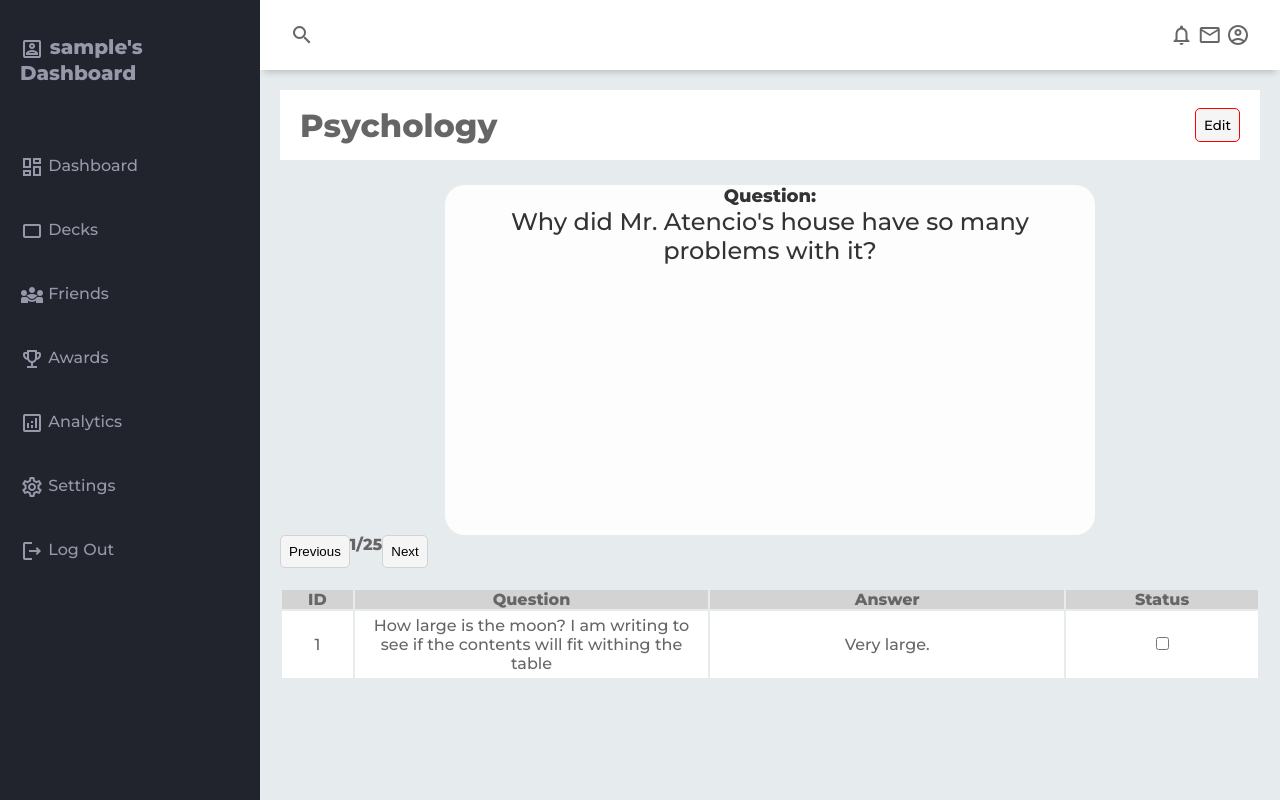
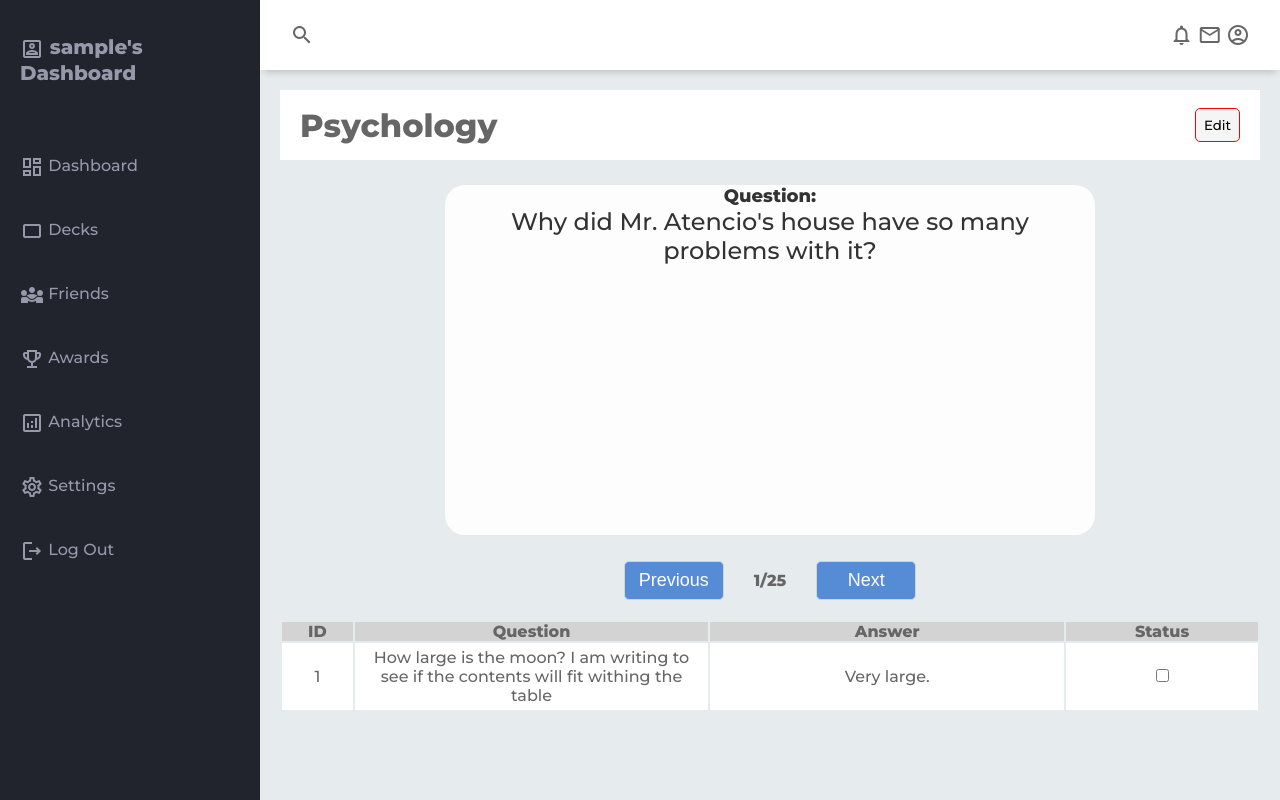
Before and after one commit to NolanBrown42/TICK-KING, a Flask app: page /deckview/1 in a window 1280 px wide. Run offline with Flask 3, Linux system fonts and the light colour scheme; the visitor is signed in with stand-in values (Sample User, id 1); some libraries are stand-ins or nearby versions.

Commit message:
more modifications

```diff
--- a/website/static/css/deckview.css
+++ b/website/static/css/deckview.css
@@ -72,10 +72,42 @@
 
 /** END OF FLASHCARD CSS **/
 
-.bottom-content{
-  display:inline-flex;
+/* bottom content */
+.bottom-content-container{
+  position: relative;
+  width: 500px;
+  height: 40px;
+  display: flex;
+  align-items: center;
+  justify-content: center;
+  margin: auto;
+  margin-top: 25px;
 }
 
+.bottom-content{
+  position: absolute;
+  width: 100%;
+  height: 100%;
+  display:inline-flex;
+  align-items: center;
+  justify-content: center;
+}
+
+.bottom-content > button{
+  background-color: #568cd6;
+  color: white;
+  font-size: 18px;
+  min-width: 100px;
+}
+.bottom-content > button:hover{
+  background-color: #95aed1;
+  color: black;
+}
+
+.bottom-content > h4{
+  margin-right: 30px;
+  margin-left: 30px;
+}
 
 #table-cards {
   padding-bottom: 20px;
--- a/website/templates/deckview.html
+++ b/website/templates/deckview.html
@@ -85,13 +85,13 @@
     <!-- Flash card for studying -->
     <div class="card-container">
         <div class="thecard">
-            <div class="thefront">
+            <div class="thefront" onclick="flipCard()">
                 <div class="card-padding">
                 <h3>Question:</h3>
                 <p>Why did Mr. Atencio's house have so many problems with it?</p>
                 </div>
             </div>
-            <div class="theback">
+            <div class="theback" onclick="flipCard()">
                 <h3>Answer:</h3>
                 <div class="card-padding">
                 <p>The workers have gotten lazy and the project manager needs to take a project management class!</p>
@@ -101,10 +101,12 @@
     </div>
 
     <!--buttons to press onto the next card -->
-    <div class="bottom-content">
-        <button>Previous</button>
-        <h4>1/25</h4>
-        <button>Next</button>
+    <div class="bottom-content-container">
+        <div class="bottom-content">
+            <button onclick="">Previous</button> <!-- fill in onclick() function to moved to next card-->
+            <h4>1/25</h4>
+            <button onclick="">Next</button> <!-- fill in onclick() function to moved to next card-->
+        </div>
     </div>
 
 
```
